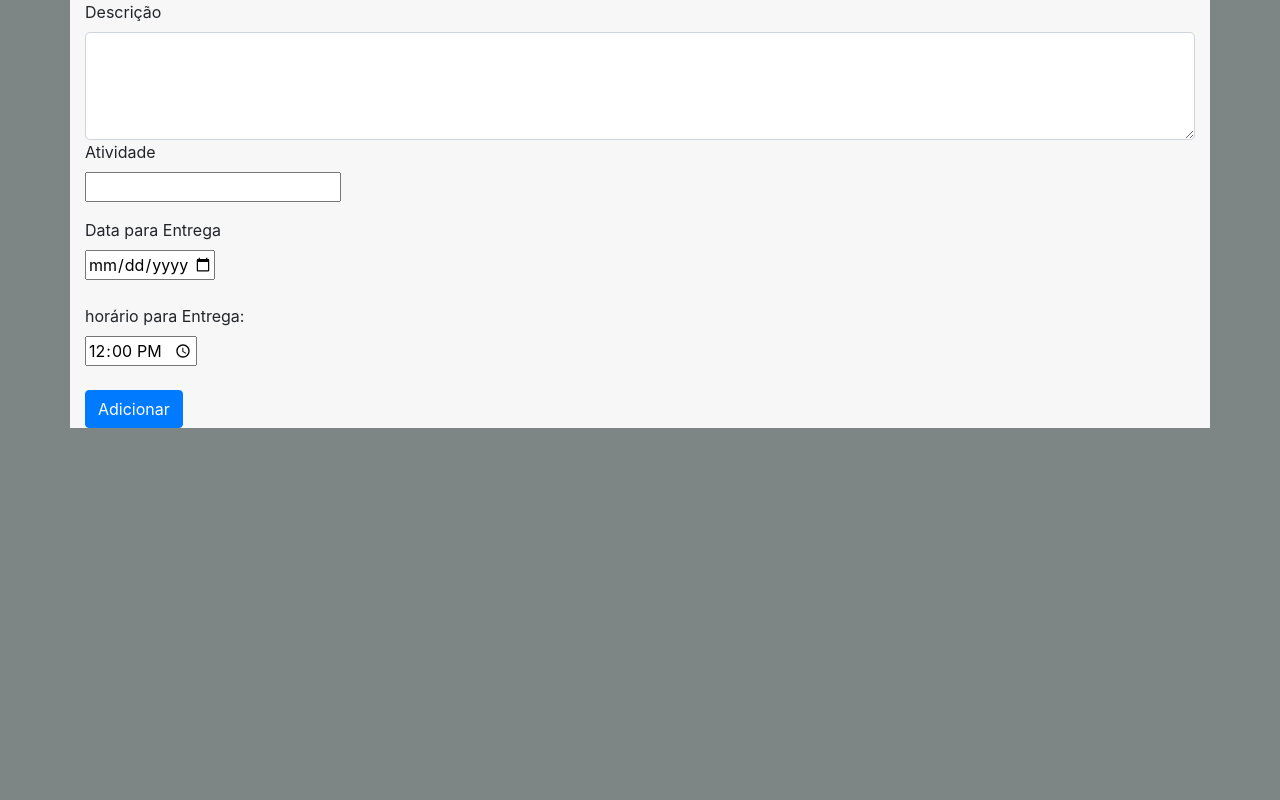
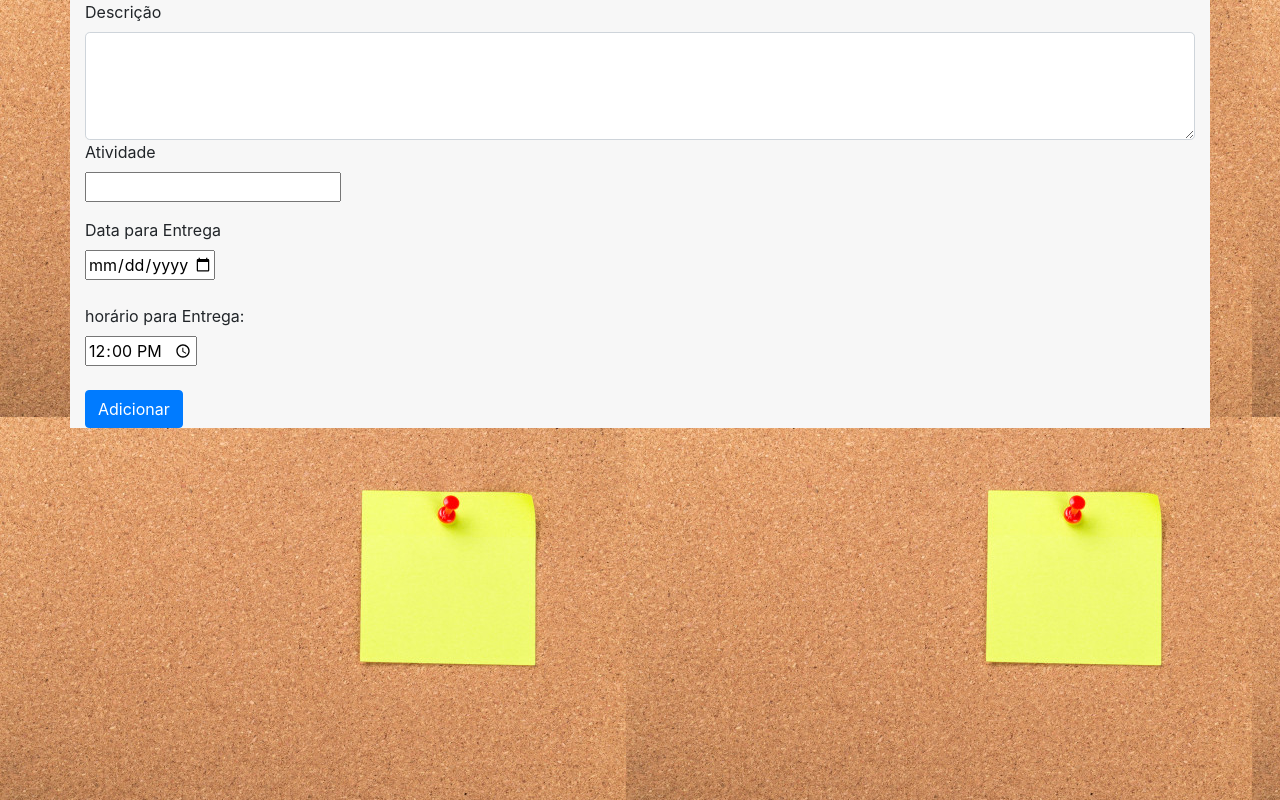
Before and after one commit to Mari-Borges/projeto-web-organizador-de-tarefas, a website: page Telacad/cadastro.html in a window 1280 px wide. Drawn offline with nearby package versions, Linux system fonts and the light colour scheme; some packages are replaced by stand-ins of ours.

Commit message:
fotinha :)

```diff
--- a/Telacad/cadastro.html
+++ b/Telacad/cadastro.html
@@ -4,7 +4,7 @@
 <script src="https://ajax.googleapis.com/ajax/libs/angularjs/1.6.9/angular-route.js"></script>
 <link rel="stylesheet" href="https://maxcdn.bootstrapcdn.com/bootstrap/4.0.0/css/bootstrap.min.css" integrity="sha384-Gn5384xqQ1aoWXA+058RXPxPg6fy4IWvTNh0E263XmFcJlSAwiGgFAW/dAiS6JXm" crossorigin="anonymous">
 
-<body style="background-color: rgb(126, 133, 133);">
+<body style="background-color: rgb(126, 133, 133); background-image: url(foto.jpg) ;">
     <form action="" class="container" style="background-color: rgb(247, 247, 247);">
     <div class="form-group" class="container-fluid">
         <label for="exampleFormControlTextarea1">Descrição</label><br>
```
Also changed, not shown: Telacad/foto.jpg (added).
